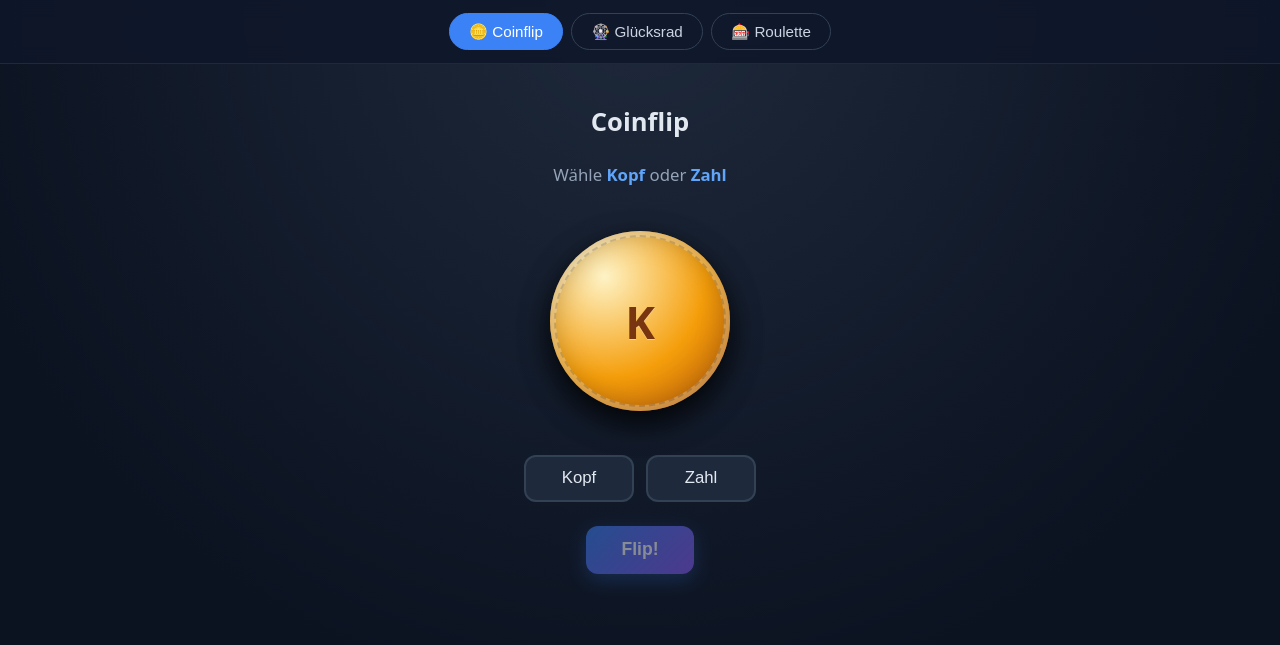
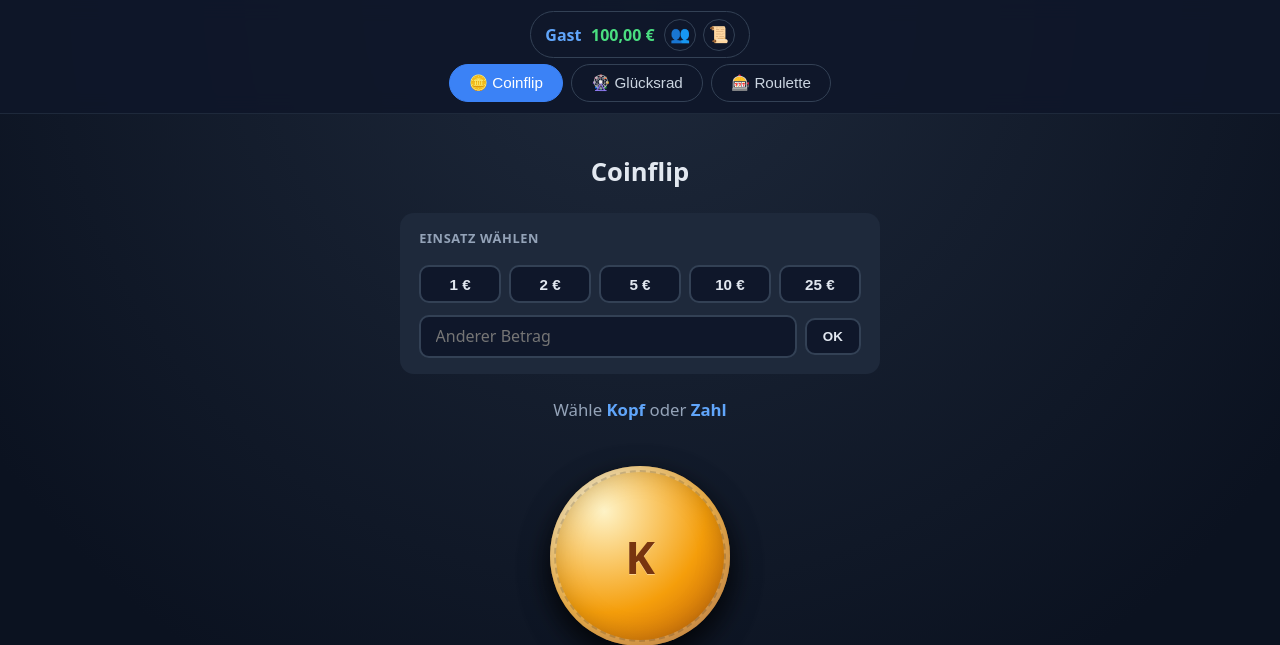
Before and after one commit to GENGAOG1/genga-gamble.onrender.com, a Flask app: page / in a window 1280 px wide. Shown: the top 645 px of the page. Before the commit the page ends 587 px from the top, so only its background shows below. Run offline with Flask 3, Linux system fonts and the light colour scheme.

Commit message:
Update index.html

```diff
--- a/templates/index.html
+++ b/templates/index.html
@@ -18,19 +18,69 @@
   }
   header {
     width: 100%;
-    background: rgba(15, 23, 42, 0.85);
+    background: rgba(15, 23, 42, 0.9);
     backdrop-filter: blur(10px);
     border-bottom: 1px solid #1e293b;
     position: sticky;
     top: 0;
     z-index: 10;
   }
+  .topbar {
+    max-width: 900px;
+    margin: 0 auto;
+    padding: 0.7rem 1rem 0.4rem;
+    display: flex;
+    align-items: center;
+    justify-content: center;
+    gap: 1rem;
+    flex-wrap: wrap;
+  }
+  .player-info {
+    display: flex;
+    align-items: center;
+    gap: 0.6rem;
+    background: #0f172a;
+    padding: 0.4rem 0.9rem;
+    border-radius: 999px;
+    border: 1px solid #334155;
+  }
+  .player-name {
+    font-weight: 700;
+    color: #60a5fa;
+    cursor: pointer;
+  }
+  .player-name:hover { text-decoration: underline; }
+  .balance {
+    font-weight: 800;
+    color: #4ade80;
+    font-variant-numeric: tabular-nums;
+  }
+  .balance.negative { color: #f87171; }
+  .player-actions {
+    display: flex;
+    gap: 0.4rem;
+  }
+  .icon-btn {
+    background: transparent;
+    border: 1px solid #334155;
+    color: #cbd5e1;
+    width: 32px;
+    height: 32px;
+    border-radius: 50%;
+    cursor: pointer;
+    font-size: 1rem;
+    display: flex;
+    align-items: center;
+    justify-content: center;
+    transition: all 0.15s;
+  }
+  .icon-btn:hover { background: #1e293b; border-color: #64748b; }
   nav {
     max-width: 900px;
     margin: 0 auto;
     display: flex;
     gap: 0.5rem;
-    padding: 0.8rem 1rem;
+    padding: 0 1rem 0.7rem;
     justify-content: center;
     flex-wrap: wrap;
   }
@@ -63,7 +113,77 @@
   }
   h1 { text-align: center; margin: 0.5rem 0 1.5rem; font-size: 1.6rem; }
 
-  /* ================= COIN ================= */
+  /* ---- Einsatz ---- */
+  .bet-amount-section {
+    width: 100%;
+    max-width: 480px;
+    background: #1e293b;
+    border-radius: 14px;
+    padding: 1rem 1.2rem;
+    display: flex;
+    flex-direction: column;
+    gap: 0.7rem;
+  }
+  .bet-amount-section .bet-label {
+    font-size: 0.8rem;
+    color: #94a3b8;
+    font-weight: 600;
+    text-transform: uppercase;
+    letter-spacing: 0.05em;
+  }
+  .quick-bet-row {
+    display: flex;
+    gap: 0.5rem;
+    flex-wrap: wrap;
+  }
+  .quick-bet {
+    flex: 1;
+    min-width: 60px;
+    background: #0f172a;
+    border: 2px solid #334155;
+    color: #e2e8f0;
+    padding: 0.55rem 0.6rem;
+    border-radius: 10px;
+    font-size: 0.95rem;
+    font-weight: 700;
+    cursor: pointer;
+    transition: all 0.15s;
+  }
+  .quick-bet:hover:not(:disabled) { border-color: #64748b; }
+  .quick-bet.selected {
+    border-color: #4ade80;
+    background: #14532d;
+    color: white;
+  }
+  .quick-bet:disabled { opacity: 0.4; cursor: not-allowed; }
+  .custom-bet-row {
+    display: flex;
+    gap: 0.5rem;
+    align-items: center;
+  }
+  .custom-bet-row input {
+    flex: 1;
+    background: #0f172a;
+    border: 2px solid #334155;
+    color: #e2e8f0;
+    border-radius: 10px;
+    padding: 0.55rem 0.9rem;
+    font-size: 1rem;
+    font-family: inherit;
+  }
+  .custom-bet-row input:focus { outline: none; border-color: #4ade80; }
+  .custom-bet-row button {
+    background: #0f172a;
+    border: 2px solid #334155;
+    color: #e2e8f0;
+    padding: 0.55rem 1rem;
+    border-radius: 10px;
+    font-weight: 700;
+    cursor: pointer;
+  }
+  .custom-bet-row button:hover { border-color: #4ade80; }
+
+  /* ---- Coin ---- */
   .coin-stage {
     display: flex;
     flex-direction: column;
@@ -202,12 +322,12 @@
   .result-box {
     text-align: center;
     min-height: 2rem;
-    font-size: 1.1rem;
+    font-size: 1.05rem;
   }
   .win { color: #4ade80; font-weight: 700; }
   .lose { color: #f87171; font-weight: 700; }
 
-  /* ================= WHEEL ================= */
+  /* ---- Wheel ---- */
   .wheel-stage {
     display: flex;
     flex-direction: column;
@@ -278,7 +398,7 @@
   }
   .hint { font-size: 0.85rem; color: #94a3b8; margin: 0.4rem 0; }
 
-  /* ================= ROULETTE ================= */
+  /* ---- Roulette ---- */
   .roulette-stage {
     display: flex;
     flex-direction: column;
@@ -386,15 +506,141 @@
     font-size: 1rem;
     font-family: inherit;
   }
-  .number-input-row input:focus {
-    outline: none;
-    border-color: #3b82f6;
+  .number-input-row input:focus { outline: none; border-color: #3b82f6; }
+
+  /* ---- Modal ---- */
+  .modal-backdrop {
+    display: none;
+    position: fixed;
+    inset: 0;
+    background: rgba(0,0,0,0.7);
+    z-index: 100;
+    align-items: center;
+    justify-content: center;
+    padding: 1rem;
   }
+  .modal-backdrop.open { display: flex; }
+  .modal {
+    background: #1e293b;
+    border-radius: 16px;
+    padding: 1.5rem;
+    width: 100%;
+    max-width: 420px;
+    box-shadow: 0 20px 60px rgba(0,0,0,0.7);
+    border: 1px solid #334155;
+    max-height: 90vh;
+    overflow-y: auto;
+  }
+  .modal h3 { margin: 0 0 1rem; }
+  .modal .form-row {
+    display: flex;
+    flex-direction: column;
+    gap: 0.4rem;
+    margin-bottom: 1rem;
+  }
+  .modal .form-row label {
+    font-size: 0.85rem;
+    color: #94a3b8;
+    font-weight: 600;
+  }
+  .modal .form-row input {
+    background: #0f172a;
+    border: 2px solid #334155;
+    color: #e2e8f0;
+    border-radius: 10px;
+    padding: 0.65rem 0.9rem;
+    font-size: 1rem;
+    font-family: inherit;
+  }
+  .modal .form-row input:focus { outline: none; border-color: #3b82f6; }
+  .modal-actions {
+    display: flex;
+    gap: 0.5rem;
+    justify-content: flex-end;
+    margin-top: 0.5rem;
+  }
+  .modal-actions button {
+    padding: 0.6rem 1.2rem;
+    border-radius: 10px;
+    border: none;
+    cursor: pointer;
+    font-size: 0.95rem;
+    font-weight: 600;
+  }
+  .btn-primary { background: #3b82f6; color: white; }
+  .btn-primary:hover { background: #2563eb; }
+  .btn-secondary { background: #334155; color: #e2e8f0; }
+  .btn-secondary:hover { background: #475569; }
+
+  .player-list {
+    display: flex;
+    flex-direction: column;
+    gap: 0.4rem;
+    margin: 0.8rem 0;
+    max-height: 240px;
+    overflow-y: auto;
+  }
+  .player-item {
+    display: flex;
+    align-items: center;
+    justify-content: space-between;
+    background: #0f172a;
+    border: 2px solid #334155;
+    border-radius: 10px;
+    padding: 0.6rem 0.9rem;
+    cursor: pointer;
+    transition: all 0.15s;
+  }
+  .player-item:hover { border-color: #64748b; }
+  .player-item.current { border-color: #3b82f6; background: #1d4ed8; }
+  .player-item .info { display: flex; flex-direction: column; }
+  .player-item .name { font-weight: 700; }
+  .player-item .bal { font-size: 0.85rem; color: #94a3b8; }
+  .player-item.current .bal { color: #cbd5e1; }
+  .player-item .delete {
+    background: transparent;
+    border: none;
+    color: #94a3b8;
+    font-size: 1.2rem;
+    cursor: pointer;
+    padding: 0 0.3rem;
+  }
+  .player-item .delete:hover { color: #f87171; }
+
+  .history-list {
+    display: flex;
+    flex-direction: column;
+    gap: 0.3rem;
+    max-height: 320px;
+    overflow-y: auto;
+    margin-top: 0.6rem;
+  }
+  .history-item {
+    background: #0f172a;
+    border-radius: 8px;
+    padding: 0.5rem 0.8rem;
+    font-size: 0.9rem;
+    display: flex;
+    justify-content: space-between;
+    gap: 0.5rem;
+  }
+  .history-item .amount.win { color: #4ade80; }
+  .history-item .amount.lose { color: #f87171; }
 </style>
 </head>
 <body>
 
 <header>
+  <div class="topbar">
+    <div class="player-info">
+      <span class="player-name" onclick="openPlayersModal()" id="currentPlayerName">Gast</span>
+      <span class="balance" id="balanceDisplay">100,00 €</span>
+      <div class="player-actions">
+        <button class="icon-btn" title="Spieler wechseln" onclick="openPlayersModal()">👥</button>
+        <button class="icon-btn" title="Verlauf" onclick="openHistoryModal()">📜</button>
+      </div>
+    </div>
+  </div>
   <nav>
     <button id="nav-coin" class="active" onclick="showPage('coin')">🪙 Coinflip</button>
     <button id="nav-wheel" onclick="showPage('wheel')">🎡 Glücksrad</button>
@@ -408,9 +654,26 @@
   <section id="page-coin" class="page active">
     <h1>Coinflip</h1>
     <div class="coin-stage">
+
+      <div class="bet-amount-section">
+        <div class="bet-label">Einsatz wählen</div>
+        <div class="quick-bet-row" id="coinQuickBets">
+          <button class="quick-bet" data-amount="1" onclick="setCoinBet(1, this)">1 €</button>
+          <button class="quick-bet" data-amount="2" onclick="setCoinBet(2, this)">2 €</button>
+          <button class="quick-bet" data-amount="5" onclick="setCoinBet(5, this)">5 €</button>
+          <button class="quick-bet" data-amount="10" onclick="setCoinBet(10, this)">10 €</button>
+          <button class="quick-bet" data-amount="25" onclick="setCoinBet(25, this)">25 €</button>
+        </div>
+        <div class="custom-bet-row">
+          <input type="number" id="coinCustomBet" placeholder="Anderer Betrag" min="0.01" step="0.01">
+          <button onclick="applyCoinCustom()">OK</button>
+        </div>
+      </div>
+
       <div class="choice-display" id="choiceDisplay">
         Wähle <b>Kopf</b> oder <b>Zahl</b>
       </div>
+
       <div class="coin-wrapper">
         <div class="coin" id="coin">
           <div class="edge"></div>
@@ -420,10 +683,12 @@
           </div>
         </div>
       </div>
+
       <div class="choice-row">
         <button class="choice-btn" id="btn-kopf" onclick="pickChoice('kopf')">Kopf</button>
         <button class="choice-btn" id="btn-zahl" onclick="pickChoice('zahl')">Zahl</button>
       </div>
+
       <button class="flip-btn" id="flipBtn" onclick="doFlip()" disabled>Flip!</button>
       <div class="result-box" id="coinResult"></div>
     </div>
@@ -457,6 +722,21 @@ Curry</textarea>
     <h1>Roulette</h1>
     <div class="roulette-stage">
 
+      <div class="bet-amount-section">
+        <div class="bet-label">Einsatz wählen</div>
+        <div class="quick-bet-row" id="rouletteQuickBets">
+          <button class="quick-bet" data-amount="1" onclick="setRouletteBet(1, this)">1 €</button>
+          <button class="quick-bet" data-amount="2" onclick="setRouletteBet(2, this)">2 €</button>
+          <button class="quick-bet" data-amount="5" onclick="setRouletteBet(5, this)">5 €</button>
+          <button class="quick-bet" data-amount="10" onclick="setRouletteBet(10, this)">10 €</button>
+          <button class="quick-bet" data-amount="25" onclick="setRouletteBet(25, this)">25 €</button>
+        </div>
+        <div class="custom-bet-row">
+          <input type="number" id="rouletteCustomBet" placeholder="Anderer Betrag" min="0.01" step="0.01">
+          <button onclick="applyRouletteCustom()">OK</button>
+        </div>
+      </div>
+
       <div class="roulette-display">
         <div class="roulette-color-badge" id="rouletteBadge">Bereit</div>
         <div class="roulette-number" id="rouletteNumber">–</div>
@@ -475,379 +755,4 @@ Curry</textarea>
         <div>
           <div class="bet-label">Gerade / Ungerade (1:1)</div>
           <div class="bet-row">
-            <button class="bet-btn" data-bet="parity" data-value="even">Gerade</button>
-            <button class="bet-btn" data-bet="parity" data-value="odd">Ungerade</button>
-          </div>
-        </div>
-
-        <div>
-          <div class="bet-label">Bereich (1:1)</div>
-          <div class="bet-row">
-            <button class="bet-btn" data-bet="range" data-value="low">1–18</button>
-            <button class="bet-btn" data-bet="range" data-value="high">19–36</button>
-          </div>
-        </div>
-
-        <div>
-          <div class="bet-label">Dutzend (2:1)</div>
-          <div class="bet-row">
-            <button class="bet-btn" data-bet="dozen" data-value="1">1–12</button>
-            <button class="bet-btn" data-bet="dozen" data-value="2">13–24</button>
-            <button class="bet-btn" data-bet="dozen" data-value="3">25–36</button>
-          </div>
-        </div>
-
-        <div>
-          <div class="bet-label">Direkte Zahl (35:1)</div>
-          <div class="number-input-row">
-            <input type="number" id="rouletteNumberInput" min="0" max="36" placeholder="0–36">
-            <button class="bet-btn" id="numberBetBtn" data-bet="number" style="flex:0 0 auto; padding:0.6rem 1.2rem;">Wählen</button>
-          </div>
-        </div>
-      </div>
-
-      <button class="spin-btn" id="rouletteSpinBtn" onclick="doRouletteSpin()" disabled>Drehen!</button>
-      <div class="result-box" id="rouletteResult"></div>
-    </div>
-  </section>
-
-</main>
-
-<script>
-/* ============ Navigation ============ */
-function showPage(name) {
-  document.querySelectorAll('.page').forEach(p => p.classList.remove('active'));
-  document.querySelectorAll('nav button').forEach(b => b.classList.remove('active'));
-  document.getElementById('page-' + name).classList.add('active');
-  document.getElementById('nav-' + name).classList.add('active');
-  if (name === 'wheel') renderWheel();
-}
-
-/* ============ Coinflip ============ */
-let chosen = null;
-let flipping = false;
-let currentRotation = 0;
-
-function pickChoice(c) {
-  if (flipping) return;
-  chosen = c;
-  document.getElementById('btn-kopf').classList.toggle('selected', c === 'kopf');
-  document.getElementById('btn-zahl').classList.toggle('selected', c === 'zahl');
-  const label = c === 'kopf' ? 'Kopf' : 'Zahl';
-  document.getElementById('choiceDisplay').innerHTML = `Deine Wahl: <b>${label}</b>`;
-  document.getElementById('flipBtn').disabled = false;
-  document.getElementById('coinResult').textContent = '';
-}
-
-async function doFlip() {
-  if (!chosen || flipping) return;
-  flipping = true;
-
-  const coin = document.getElementById('coin');
-  const flipBtn = document.getElementById('flipBtn');
-  const btnKopf = document.getElementById('btn-kopf');
-  const btnZahl = document.getElementById('btn-zahl');
-  const resultEl = document.getElementById('coinResult');
-
-  flipBtn.disabled = true;
-  btnKopf.disabled = true;
-  btnZahl.disabled = true;
-  resultEl.textContent = '';
-
-  const res = await fetch('/api/coinflip', {
-    method: 'POST',
-    headers: {'Content-Type': 'application/json'},
-    body: JSON.stringify({choice: chosen})
-  });
-  const data = await res.json();
-
-  if (data.error) {
-    resultEl.textContent = data.error;
-    resetCoinControls();
-    return;
-  }
-
-  const targetFace = data.result === 'kopf' ? 0 : 180;
-  const normalized = ((currentRotation % 360) + 360) % 360;
-  let delta = targetFace - normalized;
-  if (delta < 0) delta += 360;
-
-  const extraSpins = 6 * 360;
-  currentRotation += extraSpins + delta;
-
-  coin.classList.add('flipping');
-  coin.classList.remove('settle');
-  coin.style.transform = `rotateY(${currentRotation}deg)`;
-
-  setTimeout(() => {
-    coin.classList.remove('flipping');
-    coin.classList.add('settle');
-
-    const resultText = data.result === 'kopf' ? 'Kopf' : 'Zahl';
-    const choiceText = data.choice === 'kopf' ? 'Kopf' : 'Zahl';
-
-    resultEl.innerHTML =
-      `Gewählt: <b>${choiceText}</b> — Gefallen: <b>${resultText}</b><br>` +
-      (data.win
-        ? '<span class="win">🎉 Gewonnen!</span>'
-        : '<span class="lose">😢 Verloren!</span>');
-
-    resetCoinControls();
-  }, 2700);
-}
-
-function resetCoinControls() {
-  flipping = false;
-  document.getElementById('flipBtn').disabled = false;
-  document.getElementById('btn-kopf').disabled = false;
-  document.getElementById('btn-zahl').disabled = false;
-}
-
-/* ============ Glücksrad ============ */
-const WHEEL_COLORS = [
-  '#ef4444', '#f59e0b', '#10b981', '#3b82f6',
-  '#8b5cf6', '#ec4899', '#14b8a6', '#f97316',
-  '#84cc16', '#06b6d4', '#a855f7', '#eab308'
-];
-
-let wheelRotation = 0;
-let spinning = false;
-
-function getWheelOptions() {
-  const raw = document.getElementById('wheelOptions').value;
-  return raw.split('\n').map(s => s.trim()).filter(Boolean);
-}
-
-function renderWheel() {
-  const options = getWheelOptions();
-  const svg = document.getElementById('wheelSvg');
-  svg.innerHTML = '';
-
-  if (options.length < 2) {
-    svg.innerHTML = '<circle cx="100" cy="100" r="95" fill="#1e293b" stroke="#334155" stroke-width="2"/>' +
-      '<text x="100" y="105" text-anchor="middle" fill="#94a3b8" font-size="10">Mind. 2 Optionen</text>';
-    return;
-  }
-
-  const n = options.length;
-  const angle = 360 / n;
-  const cx = 100, cy = 100, r = 95;
-
-  function polar(angleDeg, radius) {
-    const rad = (angleDeg - 90) * Math.PI / 180;
-    return [cx + radius * Math.cos(rad), cy + radius * Math.sin(rad)];
-  }
-
-  for (let i = 0; i < n; i++) {
-    const start = i * angle;
-    const end = start + angle;
-    const [x1, y1] = polar(start, r);
-    const [x2, y2] = polar(end, r);
-    const largeArc = angle > 180 ? 1 : 0;
-
-    const path = document.createElementNS('http://www.w3.org/2000/svg', 'path');
-    path.setAttribute('d', `M ${cx} ${cy} L ${x1} ${y1} A ${r} ${r} 0 ${largeArc} 1 ${x2} ${y2} Z`);
-    path.setAttribute('fill', WHEEL_COLORS[i % WHEEL_COLORS.length]);
-    path.setAttribute('stroke', '#0f172a');
-    path.setAttribute('stroke-width', '1');
-    svg.appendChild(path);
-
-    const mid = start + angle / 2;
-    const [tx, ty] = polar(mid, r * 0.62);
-    const text = document.createElementNS('http://www.w3.org/2000/svg', 'text');
-    text.setAttribute('x', tx);
-    text.setAttribute('y', ty);
-    text.setAttribute('text-anchor', 'middle');
-    text.setAttribute('dominant-baseline', 'middle');
-    text.setAttribute('fill', 'white');
-    text.setAttribute('font-size', n > 8 ? '7' : '9');
-    text.setAttribute('font-weight', '700');
-    text.setAttribute('transform', `rotate(${mid} ${tx} ${ty})`);
-    let label = options[i];
-    if (label.length > 12) label = label.slice(0, 11) + '…';
-    text.textContent = label;
-    svg.appendChild(text);
-  }
-}
-
-async function doSpin() {
-  if (spinning) return;
-  const options = getWheelOptions();
-
-  if (options.length < 2) {
-    document.getElementById('wheelResult').textContent = '⚠️ Mindestens 2 Optionen!';
-    return;
-  }
-  if (options.length > 12) {
-    document.getElementById('wheelResult').textContent = '⚠️ Maximal 12 Optionen!';
-    return;
-  }
-
-  spinning = true;
-  document.getElementById('spinBtn').disabled = true;
-  document.getElementById('wheelResult').textContent = '';
-
-  const res = await fetch('/api/wheel', {
-    method: 'POST',
-    headers: {'Content-Type': 'application/json'},
-    body: JSON.stringify({options})
-  });
-  const data = await res.json();
-
-  if (data.error) {
-    document.getElementById('wheelResult').textContent = '⚠️ ' + data.error;
-    spinning = false;
-    document.getElementById('spinBtn').disabled = false;
-    return;
-  }
-
-  const n = options.length;
-  const anglePer = 360 / n;
-  const winnerIndex = data.index;
-
-  const segmentMid = winnerIndex * anglePer + anglePer / 2;
-  const extraSpins = 6 * 360;
-  const currentNormalized = ((wheelRotation % 360) + 360) % 360;
-  const desired = ((-segmentMid) % 360 + 360) % 360;
-  let delta = desired - currentNormalized;
-  if (delta < 0) delta += 360;
-
-  wheelRotation += extraSpins + delta;
-
-  const svg = document.getElementById('wheelSvg');
-  svg.style.transition = 'transform 4s cubic-bezier(0.17, 0.67, 0.16, 1)';
-  svg.style.transform = `rotate(${wheelRotation}deg)`;
-
-  setTimeout(() => {
-    document.getElementById('wheelResult').innerHTML =
-      `🎯 Ergebnis: <b>${data.result}</b>`;
-    spinning = false;
-    document.getElementById('spinBtn').disabled = false;
-  }, 4100);
-}
-
-document.getElementById('wheelOptions').addEventListener('input', () => {
-  if (document.getElementById('page-wheel').classList.contains('active')) {
-    renderWheel();
-  }
-});
-
-/* ============ Roulette ============ */
-let rouletteBet = null;   // {type, value}
-let rouletteSpinning = false;
-
-function setupRouletteButtons() {
-  document.querySelectorAll('.roulette-bet-section .bet-btn').forEach(btn => {
-    btn.addEventListener('click', () => {
-      if (rouletteSpinning) return;
-
-      const betType = btn.dataset.bet;
-      const betValue = btn.dataset.value;
-
-      // Direkte Zahl über Input
-      if (betType === 'number') {
-        const input = document.getElementById('rouletteNumberInput');
-        const val = input.value.trim();
-        if (val === '' || isNaN(val)) {
-          input.focus();
-          input.style.borderColor = '#ef4444';
-          setTimeout(() => input.style.borderColor = '#334155', 800);
-          return;
-        }
-        const num = parseInt(val, 10);
-        if (num < 0 || num > 36) {
-          input.style.borderColor = '#ef4444';
-          setTimeout(() => input.style.borderColor = '#334155', 800);
-          return;
-        }
-        rouletteBet = { type: 'number', value: String(num) };
-      } else {
-        rouletteBet = { type: betType, value: betValue };
-      }
-
-      // Alle markierten aufheben, nur den aktuellen markieren
-      document.querySelectorAll('.roulette-bet-section .bet-btn').forEach(b => b.classList.remove('selected'));
-      btn.classList.add('selected');
-
-      document.getElementById('rouletteSpinBtn').disabled = false;
-      document.getElementById('rouletteHint').textContent = 'Wette gesetzt – bereit zum Drehen!';
-      document.getElementById('rouletteResult').textContent = '';
-    });
-  });
-}
-
-async function doRouletteSpin() {
-  if (!rouletteBet || rouletteSpinning) return;
-
-  rouletteSpinning = true;
-  const spinBtn = document.getElementById('rouletteSpinBtn');
-  const allBtns = document.querySelectorAll('.roulette-bet-section .bet-btn');
-  const numberEl = document.getElementById('rouletteNumber');
-  const badge = document.getElementById('rouletteBadge');
-  const hint = document.getElementById('rouletteHint');
-  const resultEl = document.getElementById('rouletteResult');
-
-  spinBtn.disabled = true;
-  allBtns.forEach(b => b.disabled = true);
-  numberEl.classList.remove('red', 'black', 'green');
-  numberEl.classList.add('rolling');
-  numberEl.textContent = '?';
-  badge.className = 'roulette-color-badge';
-  badge.textContent = 'Dreht...';
-  hint.textContent = '';
-  resultEl.textContent = '';
-
-  const res = await fetch('/api/roulette', {
-    method: 'POST',
-    headers: {'Content-Type': 'application/json'},
-    body: JSON.stringify({ bet_type: rouletteBet.type, bet_value: rouletteBet.value })
-  });
-  const data = await res.json();
-
-  if (data.error) {
-    resultEl.textContent = '⚠️ ' + data.error;
-    numberEl.classList.remove('rolling');
-    rouletteSpinning = false;
-    spinBtn.disabled = false;
-    allBtns.forEach(b => b.disabled = false);
-    return;
-  }
-
-  // Rollier-Animation: 20 zufällige Zahlen
-  let counter = 0;
-  const rollInterval = setInterval(() => {
-    const rand = Math.floor(Math.random() * 37);
-    numberEl.textContent = rand;
-    counter++;
-    if (counter >= 20) {
-      clearInterval(rollInterval);
-      numberEl.classList.remove('rolling');
-      numberEl.classList.add(data.color);
-      numberEl.textContent = data.number;
-      badge.className = 'roulette-color-badge ' + data.color;
-      badge.textContent = data.color === 'red' ? 'Rot' : data.color === 'black' ? 'Schwarz' : 'Grün';
-
-      resultEl.innerHTML = data.win
-        ? `<span class="win">🎉 Gewonnen! (${data.payout}:1)</span>`
-        : `<span class="lose">😢 Verloren</span>`;
-
-      hint.textContent = 'Wähle eine neue Wette';
-
-      rouletteSpinning = false;
-      spinBtn.disabled = false;
-      allBtns.forEach(b => b.disabled = false);
-
-      // Auswahl zurücksetzen
-      allBtns.forEach(b => b.classList.remove('selected'));
-      rouletteBet = null;
-      spinBtn.disabled = true;
-    }
-  }, 80);
-}
-
-/* ============ Init ============ */
-renderWheel();
-setupRouletteButtons();
-</script>
-</body>
-</html>
+            <button class="bet-btn" data-b
```
